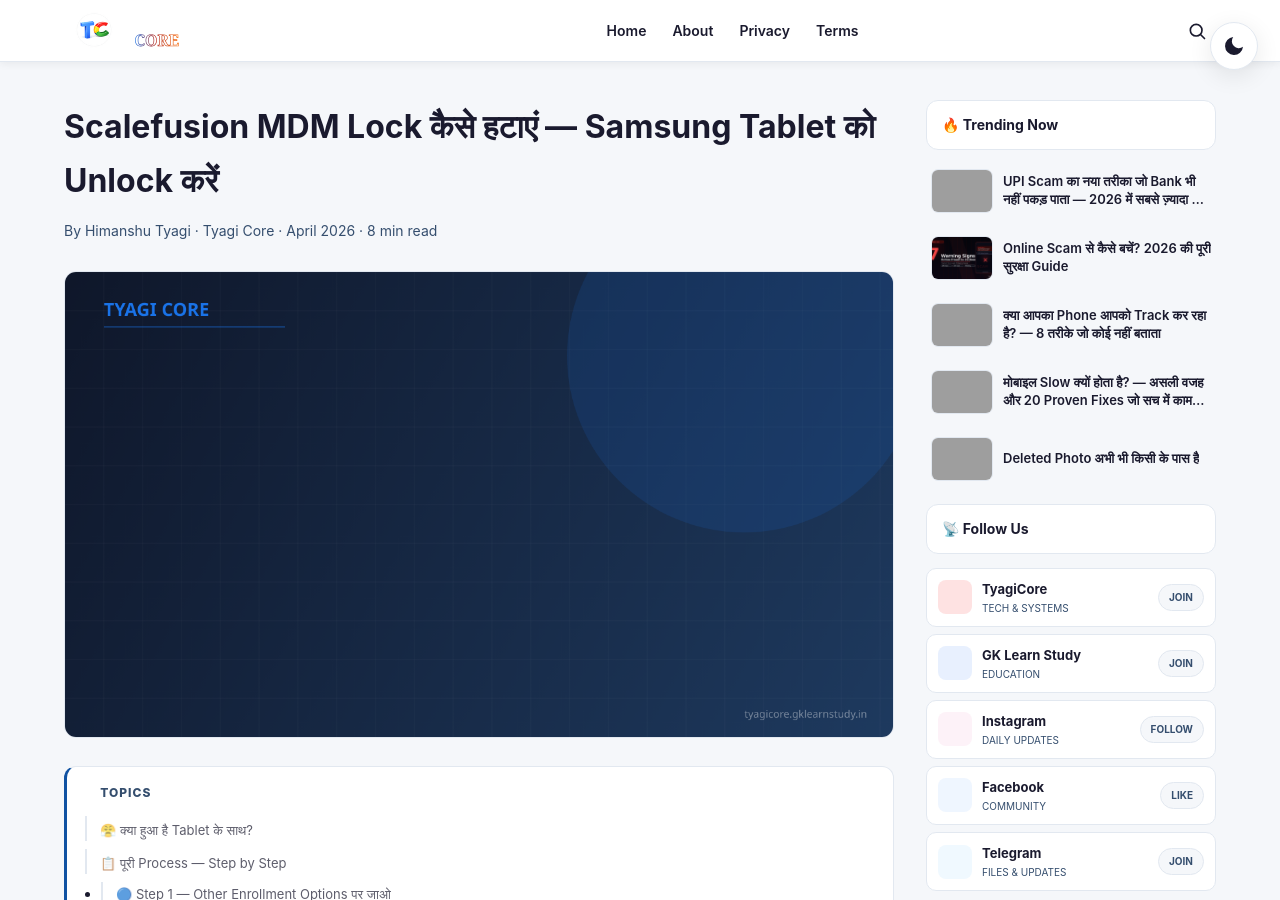
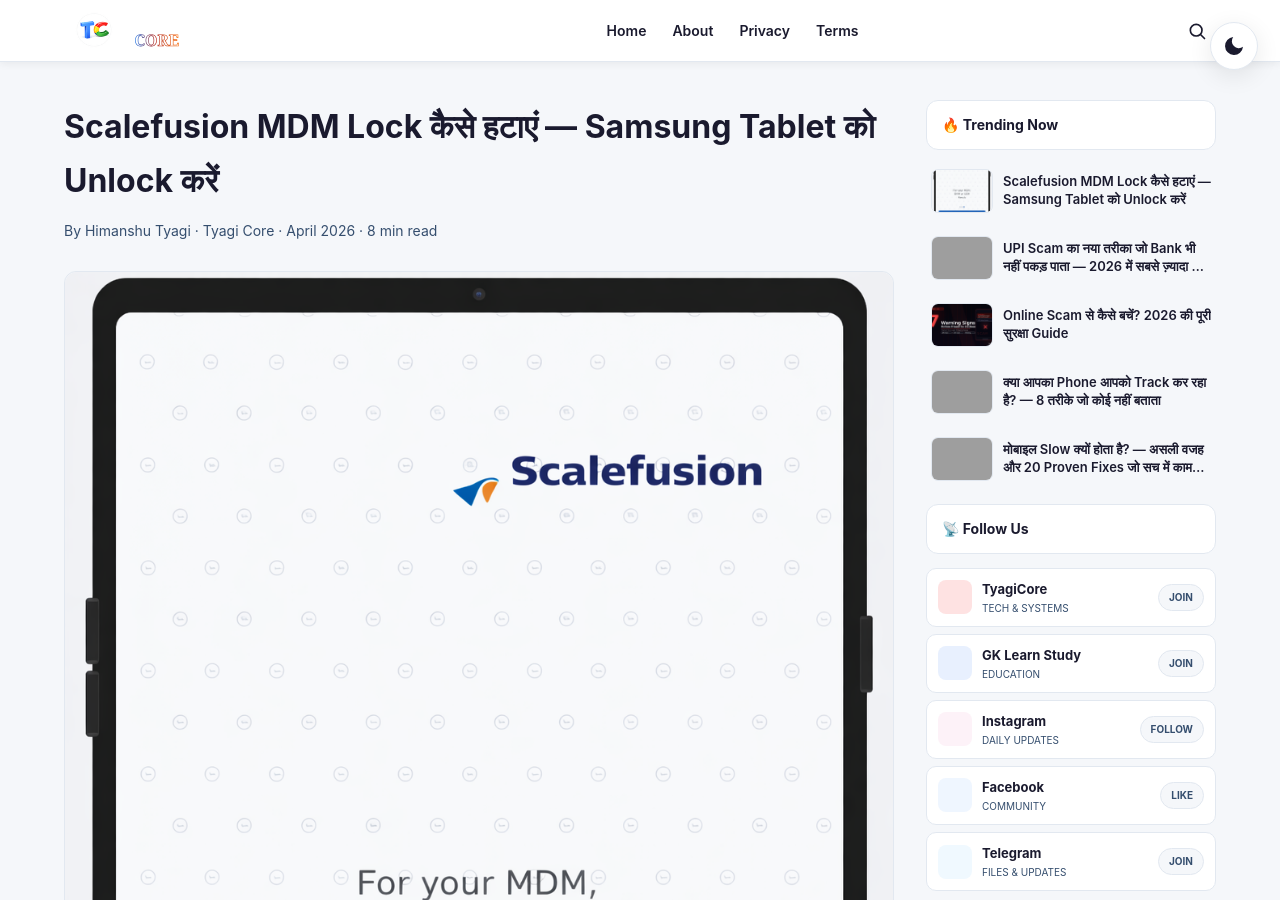
Before and after one commit to HimanshuTyagiJi/TyagiCore, a Jekyll site: the page built from scalefusion-mdm-remove-hindi.html, in a window 1280 px wide and 900 px high. Built offline with Jekyll 4.4.1, drawn with Linux system fonts in a browser that asks for light colours; comment, search, counter and statistics services are not loaded; grey boxes are pictures that could not be loaded.

Commit message:
Update scalefusion-mdm-remove-hindi.html

```diff
--- a/scalefusion-mdm-remove-hindi.html
+++ b/scalefusion-mdm-remove-hindi.html
@@ -2,7 +2,7 @@
 layout: default
 title: "Scalefusion MDM Lock कैसे हटाएं — Samsung Tablet को Unlock करें"
 description: "Samsung tablet पर Scalefusion MDM lock आ गया है? घबराओ नहीं — यह आसान steps से बिना किसी tool के हट जाता है। पूरी हिंदी गाइड यहाँ है।"
-image: ""
+image: "assets/images/scalefusion.png"
 is_post: true
 categories: [Android Tips, How To, Tech Guide]
 date: 2026-04-04
```
